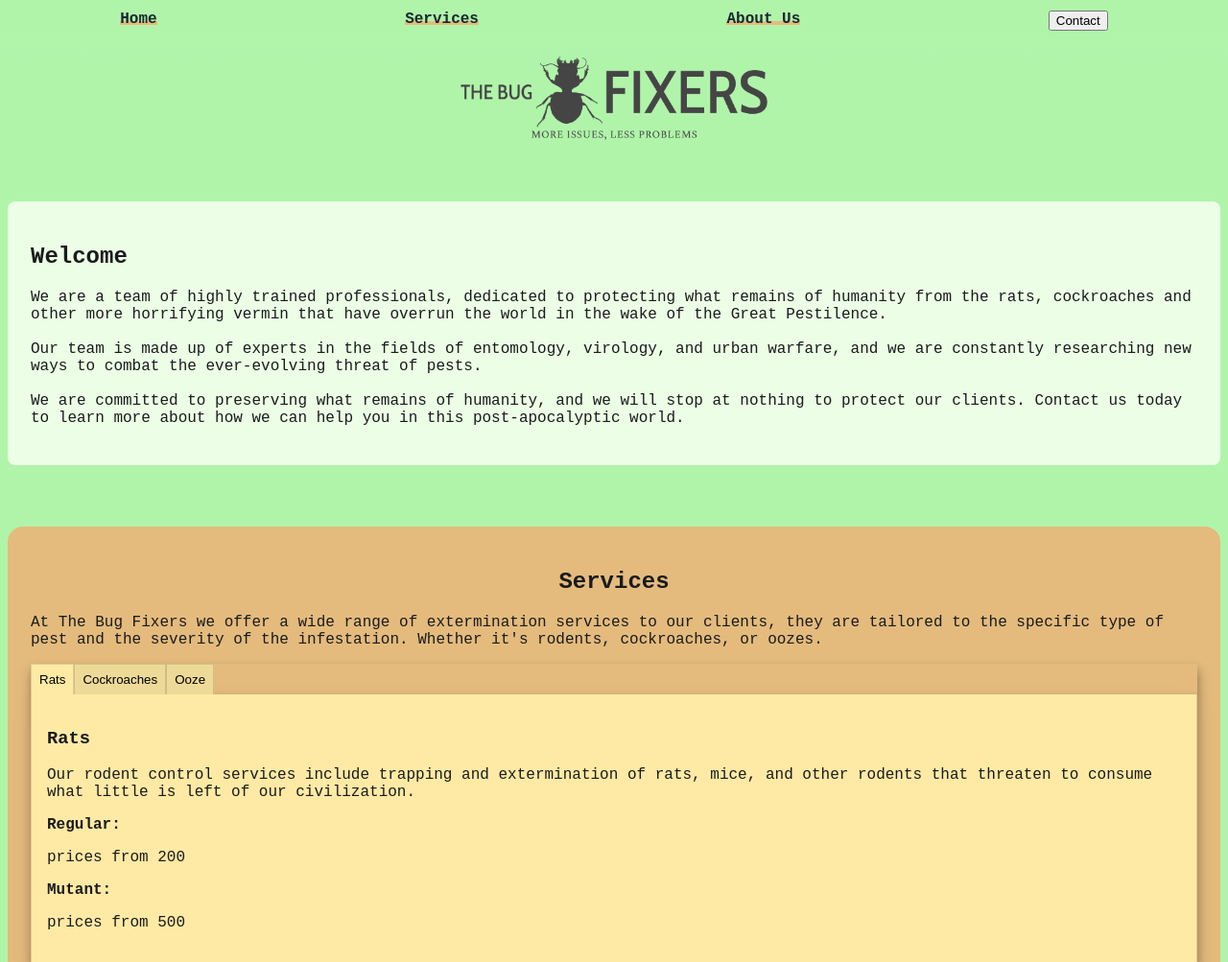
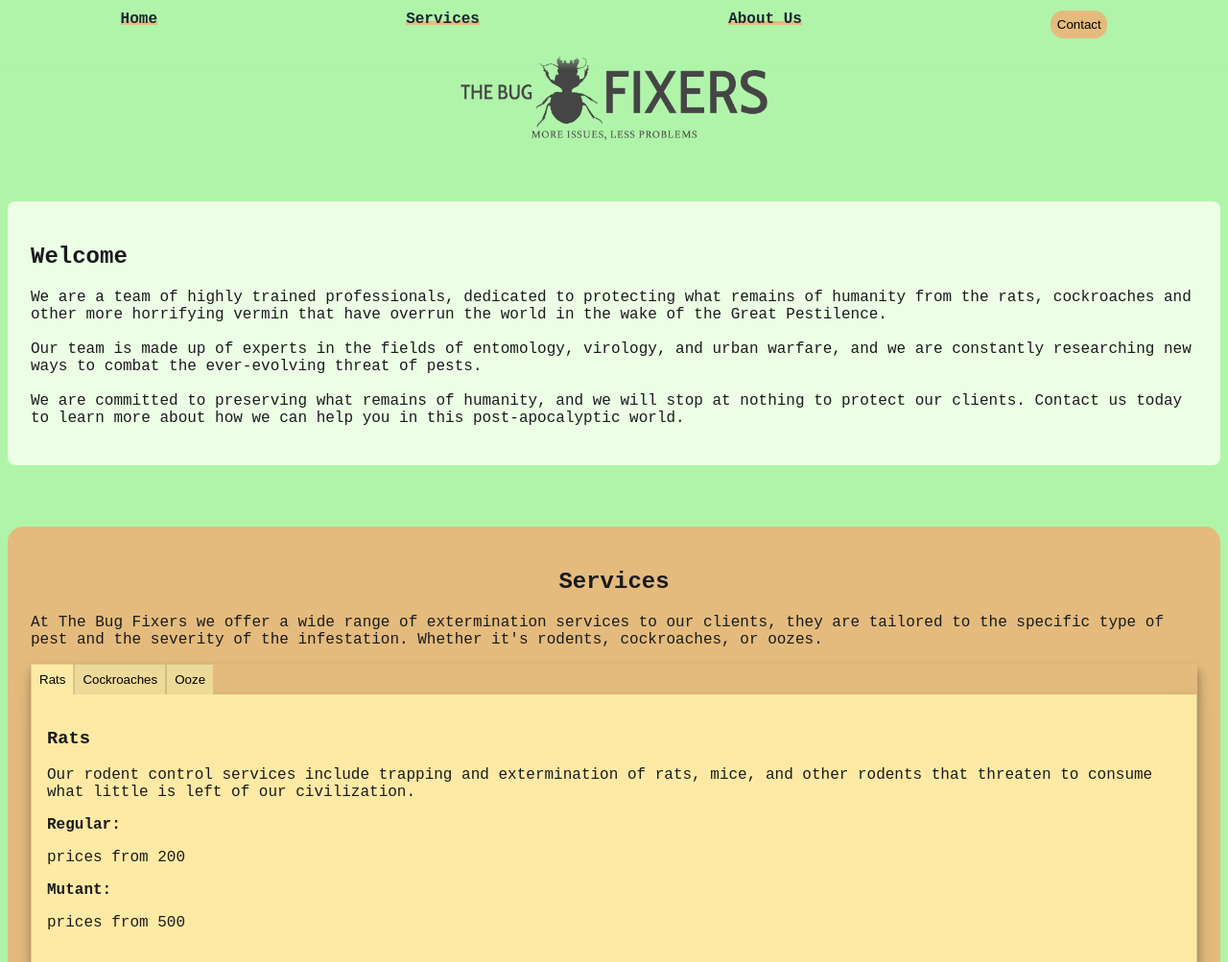
Before and after one commit to fac27/FAC-webAgency, a plain HTML site: page index.html in a window 1280 px wide. Shown: the top 1003 px of the page at 96% size. Drawn offline with Linux system fonts and the light colour scheme.

Commit message:
styled button

```diff
--- a/scripts.js
+++ b/scripts.js
@@ -55,6 +55,7 @@ function toggleExpanded(e){
        e.target.setAttribute("aria-expanded", expanded);
 }
 document.getElementById("btnSubmenu").addEventListener('focusout', (e) => {
+    //this ensures that the menu options are there to click
     setTimeout( () => {toggleExpanded(e)}, 200);
 });
 
--- a/style.css
+++ b/style.css
@@ -149,6 +149,12 @@ input, textarea {
     display: block;
 }
 
+.nav--button--submenu {
+    background-color: var(--primary-color);
+    border: none;
+    border-radius: 1em;
+    padding: 0.5em;
+}
 
 
 
```
